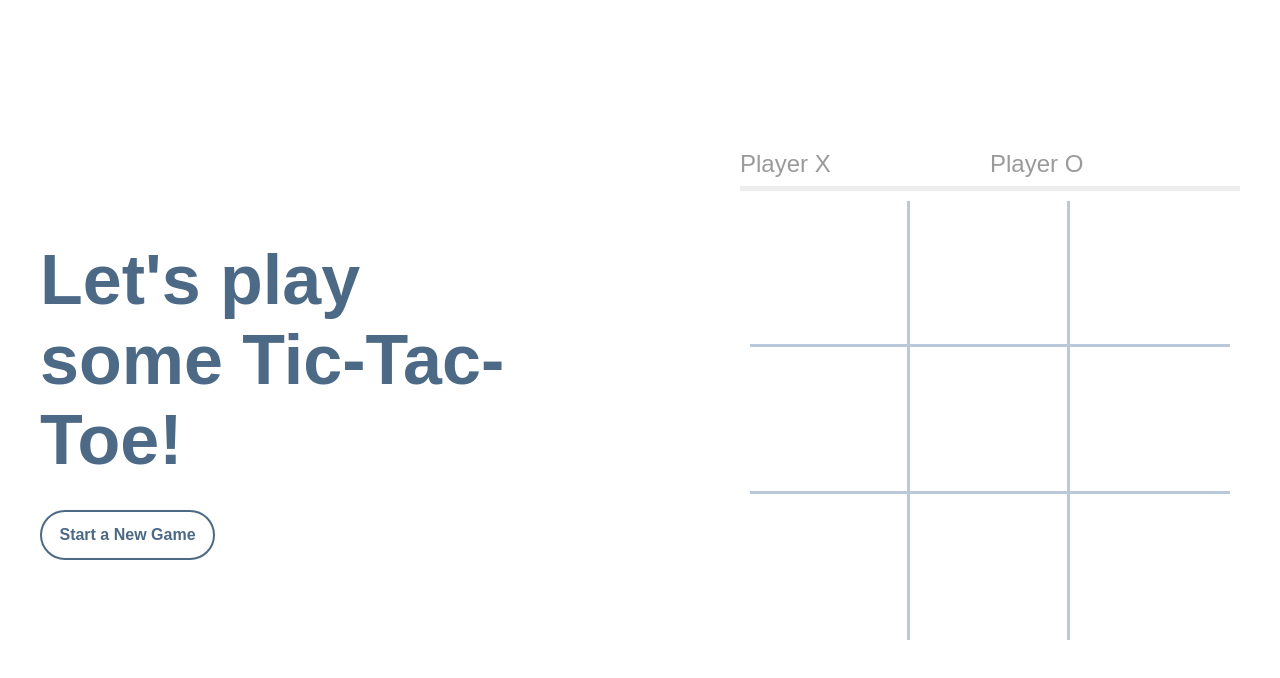
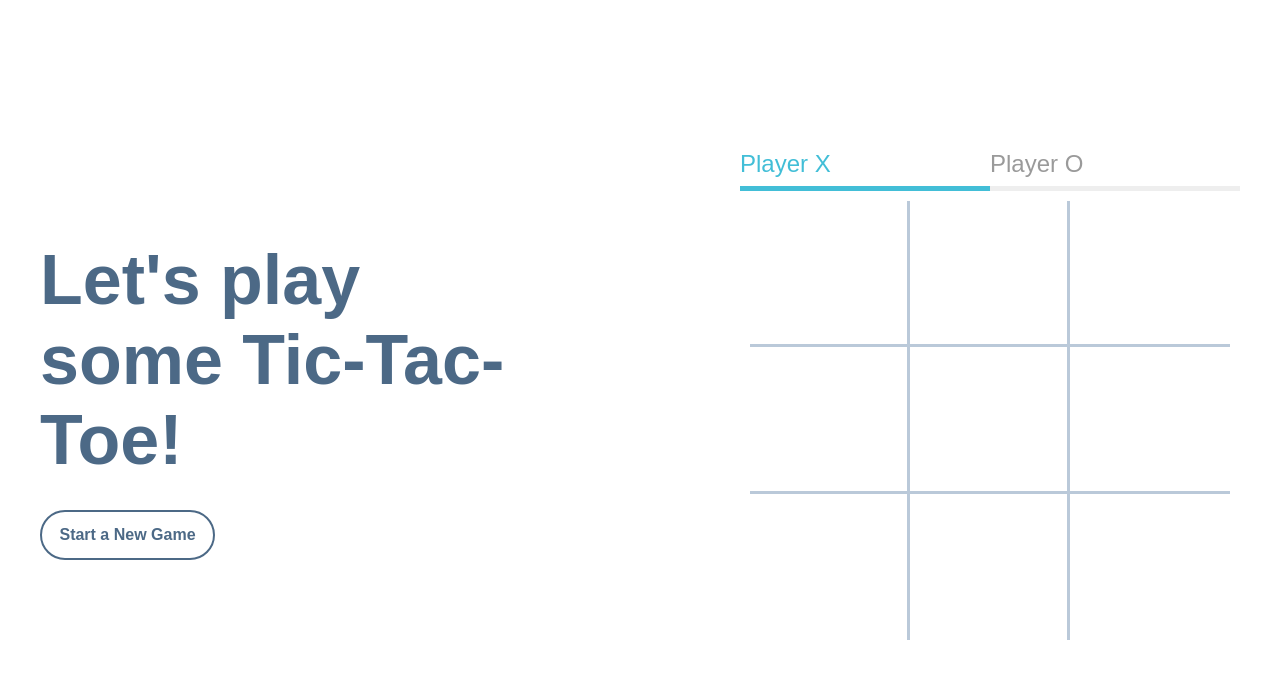
Before and after one commit to nard1n/tictactoe, a plain HTML site: page index.html in a window 1280 px wide. Drawn offline with Linux system fonts and the light colour scheme.

Commit message:
added class of active to player x to start

```diff
--- a/index.html
+++ b/index.html
@@ -20,7 +20,7 @@
         <div class="right">
             <div class="game">
                 <div class="header">
-                    <div class="player-x">
+                    <div class="player-x active">
                         <span>Player X</span>
                     </div>
                     <div class="player-o">
```
